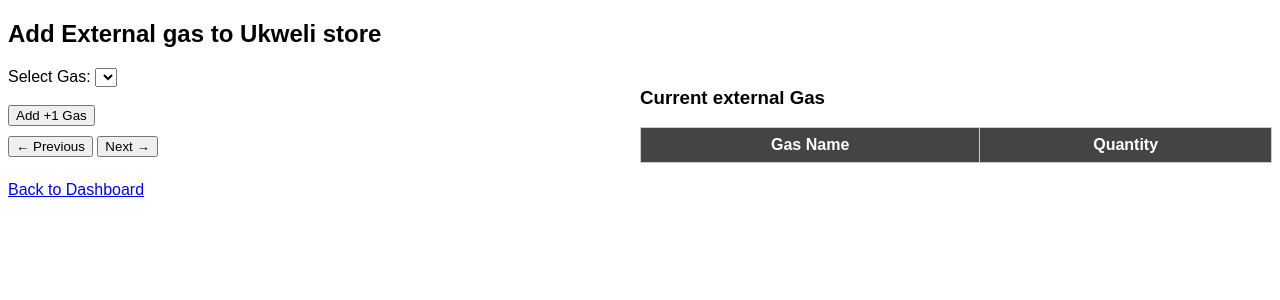
After one commit to nabiswa-cmd/gas-management, a Flask app: page /external-u in a window 1280 px wide. The commit adds this page. Shown: the top 300 px of the page. Run offline with Flask 3, Linux system fonts and the light colour scheme; lists and menus that the app fills with data are empty; some libraries are stand-ins or nearby versions.

Commit message:
Add files via upload

```diff
--- a/app.py
+++ b/app.py
@@ -1,41 +1,37 @@
-from flask import Flask, render_template, request, redirect, url_for, session
+from flask import Flask, render_template, request, redirect, url_for, session, flash
 import psycopg2
 from datetime import datetime
 
 app = Flask(__name__)
-app.secret_key = 'your_secret_key'  # Replace with a strong, random key in production
+app.secret_key = 'your_secret_key'
 
 DATABASE_URL = "postgresql://ukwelitradersbase_user:KQTv3VjbP9E7lCo4wAmERxGrg7arHHlp@dpg-d0b0e82dbo4c73c9st5g-a.oregon-postgres.render.com/ukwelitradersbase"
 
 def get_connection():
     return psycopg2.connect(DATABASE_URL)
 
+# --- AUTHENTICATION AND DASHBOARD ---
 
 @app.route("/")
 def home():
     return render_template('login.html')
 
-
 @app.route("/login", methods=["POST"])
 def login():
     username = request.form['username']
     password = request.form['password']
-
     try:
         with get_connection() as conn:
             with conn.cursor() as cur:
                 cur.execute("SELECT * FROM users WHERE username = %s AND password = %s", (username, password))
                 user = cur.fetchone()
-
         if user:
             session['username'] = username
             return redirect(url_for('dashboard'))
         else:
             return "Invalid credentials. <a href='/'>Try again</a>"
-
     except Exception as e:
         return f"Database error: {e}"
-
 
 @app.route("/dashboard")
 def dashboard():
@@ -44,6 +40,7 @@ def dashboard():
     else:
         return redirect(url_for('home'))
 
+# --- SALES ---
 
 @app.route("/sales", methods=["GET"])
 def sales():
@@ -51,21 +48,18 @@ def sales():
         with get_connection() as conn:
             with conn.cursor() as cur:
                 cur.execute("""
-                    SELECT s.sale_id,g.gas_name,s.amount_paid_cash,s.amount_paid_till,s.time_sold
+                    SELECT s.sale_id, g.gas_name, s.amount_paid_cash, s.amount_paid_till, s.time_sold
                     FROM sales_table s
                     JOIN gas_table g ON s.gas_id = g.gas_id
                     ORDER BY s.time_sold DESC
                     LIMIT 50;
                 """)
                 sales = cur.fetchall()
-
                 cur.execute("SELECT gas_id, gas_name, empty_cylinders, filled_cylinders FROM gas_table;")
                 gases = cur.fetchall()
-
-        return render_template("sales.html",gases=gases,sales=sales)
+        return render_template("sales.html", gases=gases, sales=sales)
     except Exception as e:
         return f"Error loading sales form: {e}"
-
 
 @app.route("/submit-sale", methods=["POST"])
 def submit_sale():
@@ -73,28 +67,78 @@ def submit_sale():
         gas_id = request.form["gas_id"]
         amount_paid_cash = float(request.form.get("amount_paid_cash", 0))
         amount_paid_till = float(request.form.get("amount_paid_till", 0))
-
         source_kipsongo_pioneer = 'source_kipsongo_pioneer' in request.form
         source_mama_pam = 'source_mama_pam' in request.form
         source_external = 'source_external' in request.form
         complete_power = 'complete_power' in request.form
         empty_not_given = 'empty_not_given' in request.form
         exchange_cylinder = 'exchange_cylinder' in request.form
-
         time_sold = datetime.now()
 
         with get_connection() as conn:
             with conn.cursor() as cur:
                 cur.execute("""
                     INSERT INTO sales_table (
-                        gas_id,amount_paid_cash,amount_paid_till,
-                        source_kipsongo_pioneer,source_mama_pam,source_external,
-                        complete_power,empty_not_given,exchange_cylinder,time_sold
+                        gas_id, amount_paid_cash, amount_paid_till,
+                        source_kipsongo_pioneer, source_mama_pam, source_external,
+                        complete_power, empty_not_given, exchange_cylinder, time_sold
                     ) VALUES (%s, %s, %s, %s, %s, %s, %s, %s, %s, %s)
                 """, (
-                    gas_id,amount_paid_cash,amount_paid_till,
-                    source_kipsongo_pioneer,source_mama_pam,source_external,
-                    complete_power,empty_not_given,exchange_cylinder,time_sold
+                    gas_id, amount_paid_cash, amount_paid_till,
+                    source_kipsongo_pioneer, source_mama_pam, source_external,
+                    complete_power, empty_not_given, exchange_cylinder, time_sold
+                ))
+                conn.commit()
+        return redirect("/sales")
+    except Exception as e:
+        return f"Error during sale submission: {e}"
+
+# --- GAS FORM ---
+
+@app.route("/submit-sale", methods=["POST"])
+def submit_sale():
+    try:
+        gas_id = int(request.form["gas_id"])
+        amount_paid_cash = float(request.form.get("amount_paid_cash", 0))
+        amount_paid_till = float(request.form.get("amount_paid_till", 0))
+        source_kipsongo_pioneer = 'source_kipsongo_pioneer' in request.form
+        source_mama_pam = 'source_mama_pam' in request.form
+        source_external = 'source_external' in request.form
+        complete_power = 'complete_power' in request.form
+        empty_not_given = 'empty_not_given' in request.form
+        exchange_cylinder = 'exchange_cylinder' in request.form
+        time_sold = datetime.now()
+
+        # Determine update logic
+        with get_connection() as conn:
+            with conn.cursor() as cur:
+                if not (source_kipsongo_pioneer or source_mama_pam or source_external):
+                    # No source selected: increase both filled and empty by 1
+                    cur.execute("""
+                        UPDATE gas_table
+                        SET filled_cylinders = filled_cylinders - 1,
+                            empty_cylinders = empty_cylinders + 1
+                        WHERE gas_id = %s
+                    """, (gas_id,))
+                else:
+                    # Any source selected: only increase empty by 1
+                    cur.execute("""
+                        UPDATE gas_table
+                        SET empty_cylinders = empty_cylinders + 1
+                        WHERE gas_id = %s
+                    """, (gas_id,))
+
+                # Insert the sale record
+                cur.execute("""
+                    INSERT INTO sales_table (
+                        gas_id, amount_paid_cash, amount_paid_till,
+                        source_kipsongo_pioneer, source_mama_pam, source_external,
+                        complete_power, empty_not_given, exchange_cylinder, time_sold
+                    ) VALUES (%s, %s, %s, %s, %s, %s, %s, %s, %s, %s)
+                """, (
+                    gas_id, amount_paid_cash, amount_paid_till,
+                    source_kipsongo_pioneer, source_mama_pam, source_external,
+                    complete_power, empty_not_given, exchange_cylinder, time_sold
                 ))
                 conn.commit()
 
@@ -102,35 +146,91 @@ def submit_sale():
     except Exception as e:
         return f"Error during sale submission: {e}"
 
+# --- GAS SOURCE HANDLER ---
 
-@app.route("/gas-form", methods=["GET", "POST"])
-def gas_form():
-    try:
-        with get_connection() as conn:
-            with conn.cursor() as cur:
-                if request.method == "POST":
-                    gas_name = request.form["gas_name"]
-                    empty = int(request.form["empty_cylinders"])
-                    filled = int(request.form["filled_cylinders"])
+def handle_gas_source(source_name, session_key, table_name, template_name):
+    conn = get_connection()
+    cur = conn.cursor()
+    cur.execute("SELECT gas_id, gas_name FROM gas_table ORDER BY gas_id")
+    gases = cur.fetchall()
 
-                    cur.execute("""
-                        INSERT INTO gas_table (gas_name, empty_cylinders, filled_cylinders)
-                        VALUES (%s, %s, %s);
-                    """, (gas_name, empty, filled))
-                    conn.commit()
+    if session_key not in session:
+        session[session_key] = 0
 
-                cur.execute("SELECT gas_id, gas_name, empty_cylinders, filled_cylinders FROM gas_table")
-                gases = cur.fetchall()
+    if request.method == 'POST':
+        action = request.form.get('action')
+        if action == 'next':
+            session[session_key] = (session[session_key] + 1) % len(gases)
+        elif action == 'prev':
+            session[session_key] = (session[session_key] - 1) % len(gases)
+        elif action == 'add':
+            gas_id = gases[session[session_key]][0]
+            cur.execute(f"""
+                INSERT INTO {table_name} (gas_id, number_of_gas)
+                VALUES (%s, 1)
+                ON CONFLICT (gas_id) DO UPDATE
+                SET number_of_gas = {table_name}.number_of_gas + 1
+            """, (gas_id,))
+            conn.commit()
+            flash(f"Gas added to {source_name} successfully.")
 
-        return render_template("gas_form.html", gases=gases)
-    except Exception as e:
-        return f"Error with gas form: {e}"
+    cur.execute(f"""
+        SELECT t.id, g.gas_name, t.number_of_gas
+        FROM {table_name} t
+        JOIN gas_table g ON t.gas_id = g.gas_id
+    """)
+    source_gas = cur.fetchall()
 
+    cur.close()
+    conn.close()
+
+    current_gas = gases[session[session_key]]
+    return render_template(template_name, gases=gases, current_gas=current_gas, source_gas=source_gas)
+
+# --- SOURCE ROUTES ---
+
+@app.route('/add-kipsongo-gas', methods=['GET', 'POST'])
+def add_kipsongo_gas():
+    return handle_gas_source("Kipsongo", "kipsongo_index", "kipsongo_gas_in_ukweli", "add_kipsongo_gas.html")
+
+@app.route('/add-mama-pam-gas', methods=['GET', 'POST'])
+def add_mama_pam_gas():
+    return handle_gas_source("Mama Pam", "mama_index", "mama_pam_gas_in_ukweli", "add_mama_pam_gas.html")
+
+@app.route('/add-external-gas', methods=['GET', 'POST'])
+def add_external_gas():
+    return handle_gas_source("External", "external_index", "external_gas_in_ukweli", "add_external_gas.html")
+
+# --- DELETE SOURCE ENTRY ---
+
+@app.route('/delete-kipsongo-gas/<int:id>', methods=['POST'])
+def delete_kipsongo_gas(id):
+    conn = get_connection()
+    cursor = conn.cursor()
+    cursor.execute("DELETE FROM kipsongo_gas_in_ukweli WHERE id = %s", (id,))
+    conn.commit()
+    conn.close()
+    return redirect(url_for('add_kipsongo_gas'))
+
+# --- EXTRA PAGES / PLACEHOLDERS ---
 
 @app.route("/refill")
 def refill():
-    return render_template('refill.html')  # Ensure refill.html exists
+    return render_template('refill.html')
 
+@app.route("/external-u")
+def external_u():
+    return render_template('external-u.html')
+
+@app.route("/kipsongo-gas")
+def kipsongo_gas():
+    return render_template('kipsongo-gas.html')
+
+@app.route("/mpam-gas-u")
+def mpam_gas_u():
+    return render_template('mpam-gas-u.html')
+
+# --- DEBUG ---
 
 @app.route("/debug-gases")
 def debug_gases():
@@ -143,6 +243,7 @@ def debug_gases():
     except Exception as e:
         return f"Error fetching gas table: {e}"
 
+# --- MAIN ENTRY POINT ---
 
 if __name__ == '__main__':
     app.run(debug=True)
--- /dev/null
+++ b/templates/external-u.html
@@ -0,0 +1,60 @@
+<!DOCTYPE html>
+<html>
+<head>
+    <title>Add Gas to Ukweli Store</title>
+    <style>
+        body { font-family: Arial, sans-serif; }
+        .container { display: flex; justify-content: space-between; }
+        form { width: 45%; }
+        .table-container { width: 50%; }
+        table { border-collapse: collapse; width: 100%; }
+        th, td { padding: 8px; border: 1px solid #ccc; }
+        th { background-color: #444; color: white; }
+        .nav-buttons { margin-top: 10px; }
+    </style>
+</head>
+<body>
+
+<h2>Add External gas to Ukweli store</h2>
+
+<div class="container">
+    <form method="POST" action="{{ action_url }}">
+        <label for="gas_id">Select Gas:</label>
+        <select name="gas_id" id="gas_id">
+            {% for gas in gases %}
+                <option value="{{ gas[0] }}" {% if gas[0] == current_gas_id %}selected{% endif %}>
+                    {{ gas[1] }}
+                </option>
+            {% endfor %}
+        </select><br><br>
+
+        <button type="submit">Add +1 Gas</button>
+
+        <div class="nav-buttons">
+            <button type="submit" name="nav" value="prev">← Previous</button>
+            <button type="submit" name="nav" value="next">Next →</button>
+        </div>
+    </form>
+
+    <div class="table-container">
+        <h3>Current external Gas</h3>
+        <table>
+            <tr>
+                <th>Gas Name</th>
+                <th>Quantity</th>
+            </tr>
+            {% for item in source_gas %}
+            <tr>
+                <td>{{ item[1] }}</td>
+                <td>{{ item[2] }}</td>
+            </tr>
+            {% endfor %}
+        </table>
+    </div>
+</div>
+
+<br>
+<a href="{{ url_for('dashboard') }}">Back to Dashboard</a>
+
+</body>
+</html>
```
Also changed, not shown: setup_db.py (+18 -0 lines), templates/dashboard.html (+6 -1 lines), templates/kipsongo-gas.html (added, +60 -0 lines), templates/mpam-gas-u.html (added, +60 -0 lines), templates/sales.html (+26 -13 lines).
